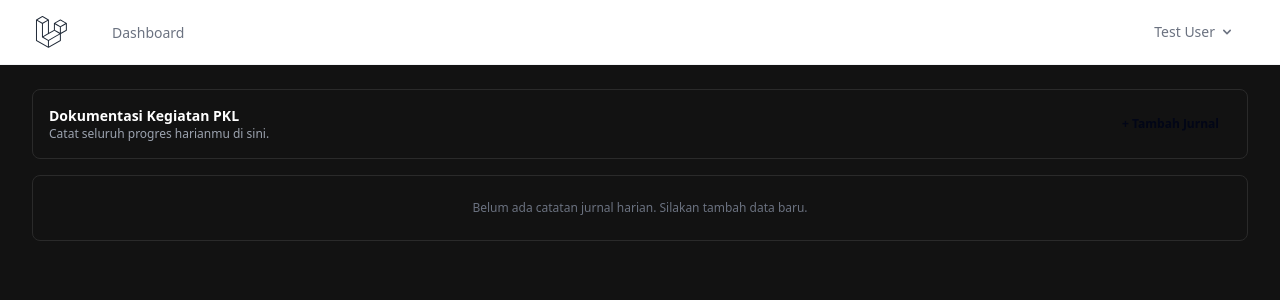
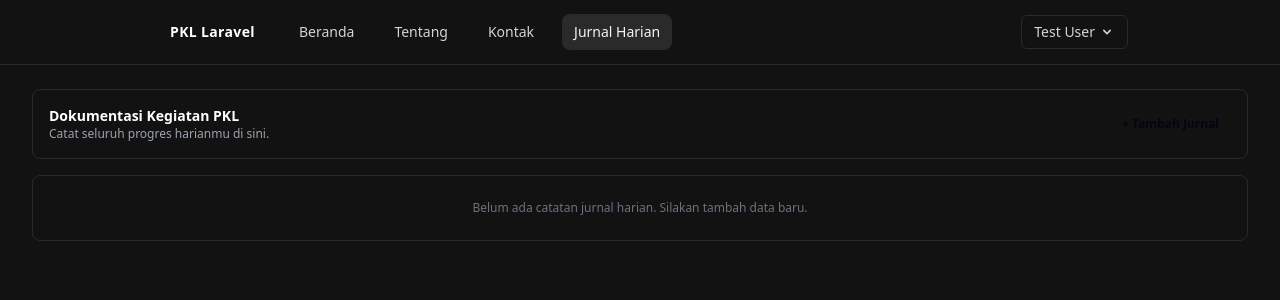
Before and after one commit to rusit591-byte/pkl-laravel-dark, a Laravel app: page /jurnals in a window 1280 px wide. Shown: the top 300 px of the page. Run offline with Laravel 12, Linux system fonts and the light colour scheme; a user stored in the database is signed in; data comes from the database, SQL or seed files in the repository; data that the repository does not hold is empty; some libraries are stand-ins or nearby versions.

Commit message:
fix: Menyesuaikan navigation.blade.php dengan tema dark dan integrasi menu jurnal

```diff
--- a/resources/views/layouts/navigation.blade.php
+++ b/resources/views/layouts/navigation.blade.php
@@ -1,28 +1,41 @@
-<nav x-data="{ open: false }" class="bg-white border-b border-gray-100">
+<nav x-data="{ open: false }" class="bg-darkSurface border-b border-darkBorder sticky top-0 z-40">
     <!-- Primary Navigation Menu -->
-    <div class="max-w-7xl mx-auto px-4 sm:px-6 lg:px-8">
+    <div class="max-w-5xl mx-auto px-6">
         <div class="flex justify-between h-16">
             <div class="flex">
-                <!-- Logo -->
+                <!-- Logo / Brand Website -->
                 <div class="shrink-0 flex items-center">
-                    <a href="{{ route('dashboard') }}">
-                        <x-application-logo class="block h-9 w-auto fill-current text-gray-800" />
+                    <a href="{{ route('home') }}" class="text-sm font-bold text-white tracking-wide flex items-center gap-2">
+                        <span class="w-2.5 h-2.5 rounded-full bg-accentGreen"></span> PKL Laravel
                     </a>
                 </div>
 
-                <!-- Navigation Links -->
-                <div class="hidden space-x-8 sm:-my-px sm:ms-10 sm:flex">
-                    <x-nav-link :href="route('dashboard')" :active="request()->routeIs('dashboard')">
-                        {{ __('Dashboard') }}
-                    </x-nav-link>
+                <!-- Navigation Links (Menu Utama Website & Jurnal) -->
+                <div class="hidden space-x-4 sm:-my-px sm:ms-8 sm:flex sm:items-center">
+                    <a href="{{ route('home') }}" class="px-3 py-2 rounded-lg text-sm font-medium transition {{ request()->routeIs('home') ? 'bg-darkBorder text-accentGreen' : 'text-gray-300 hover:text-white hover:bg-darkBorder/50' }}">
+                        Beranda
+                    </a>
+                    <a href="{{ route('about') }}" class="px-3 py-2 rounded-lg text-sm font-medium transition {{ request()->routeIs('about') ? 'bg-darkBorder text-accentGreen' : 'text-gray-300 hover:text-white hover:bg-darkBorder/50' }}">
+                        Tentang
+                    </a>
+                    <a href="{{ route('contact') }}" class="px-3 py-2 rounded-lg text-sm font-medium transition {{ request()->routeIs('contact') ? 'bg-darkBorder text-accentGreen' : 'text-gray-300 hover:text-white hover:bg-darkBorder/50' }}">
+                        Kontak
+                    </a>
+
+                    @auth
+                        <a href="{{ route('jurnals.index') }}" class="px-3 py-2 rounded-lg text-sm font-medium transition {{ request()->routeIs('jurnals*') ? 'bg-darkBorder text-accentGreen' : 'text-gray-300 hover:text-white hover:bg-darkBorder/50' }}">
+                            Jurnal Harian
+                        </a>
+                    @endauth
                 </div>
             </div>
 
-            <!-- Settings Dropdown -->
+            <!-- Settings Dropdown / Tombol Auth (Kanan Atas) -->
             <div class="hidden sm:flex sm:items-center sm:ms-6">
+                @auth
                     <x-dropdown align="right" width="48">
                         <x-slot name="trigger">
-                        <button class="inline-flex items-center px-3 py-2 border border-transparent text-sm leading-4 font-medium rounded-md text-gray-500 bg-white hover:text-gray-700 focus:outline-none transition ease-in-out duration-150">
+                            <button class="inline-flex items-center px-3 py-2 border border-darkBorder text-sm leading-4 font-medium rounded-md text-gray-300 bg-darkBase hover:text-white focus:outline-none transition ease-in-out duration-150">
                                 <div>{{ Auth::user()->name }}</div>
 
                                 <div class="ms-1">
@@ -34,27 +47,37 @@
                         </x-slot>
 
                         <x-slot name="content">
-                        <x-dropdown-link :href="route('profile.edit')">
+                            <div class="bg-darkSurface border border-darkBorder rounded-md overflow-hidden text-gray-200">
+                                <x-dropdown-link :href="route('profile.edit')" class="hover:bg-darkBorder">
                                     {{ __('Profile') }}
+                                </x-dropdown-link>
+                                <x-dropdown-link :href="route('jurnals.index')" class="hover:bg-darkBorder">
+                                    {{ __('Jurnal Harian') }}
                                 </x-dropdown-link>
 
                                 <!-- Authentication -->
                                 <form method="POST" action="{{ route('logout') }}">
                                     @csrf
-
                                     <x-dropdown-link :href="route('logout')"
-                                    onclick="event.preventDefault();
-                                                this.closest('form').submit();">
+                                            onclick="event.preventDefault(); this.closest('form').submit();" class="hover:bg-darkBorder text-red-400">
                                         {{ __('Log Out') }}
                                     </x-dropdown-link>
                                 </form>
+                            </div>
                         </x-slot>
                     </x-dropdown>
+                @else
+                    <!-- Tombol Login & Register jika belum masuk -->
+                    <div class="flex items-center space-x-3">
+                        <a href="{{ route('login') }}" class="text-xs font-semibold text-gray-300 hover:text-white px-3 py-2 rounded bg-darkBase border border-darkBorder transition">Log in</a>
+                        <a href="{{ route('register') }}" class="text-xs font-semibold text-slate-950 bg-accentGreen hover:bg-green-400 px-3 py-2 rounded transition">Register</a>
+                    </div>
+                @endauth
             </div>
 
-            <!-- Hamburger -->
+            <!-- Hamburger (Menu Mobile) -->
             <div class="-me-2 flex items-center sm:hidden">
-                <button @click="open = ! open" class="inline-flex items-center justify-center p-2 rounded-md text-gray-400 hover:text-gray-500 hover:bg-gray-100 focus:outline-none focus:bg-gray-100 focus:text-gray-500 transition duration-150 ease-in-out">
+                <button @click="open = ! open" class="inline-flex items-center justify-center p-2 rounded-md text-gray-400 hover:text-gray-300 hover:bg-darkBorder focus:outline-none transition duration-150 ease-in-out">
                     <svg class="h-6 w-6" stroke="currentColor" fill="none" viewBox="0 0 24 24">
                         <path :class="{'hidden': open, 'inline-flex': ! open }" class="inline-flex" stroke-linecap="round" stroke-linejoin="round" stroke-width="2" d="M4 6h16M4 12h16M4 18h16" />
                         <path :class="{'hidden': ! open, 'inline-flex': open }" class="hidden" stroke-linecap="round" stroke-linejoin="round" stroke-width="2" d="M6 18L18 6M6 6l12 12" />
@@ -64,37 +87,33 @@
         </div>
     </div>
 
-    <!-- Responsive Navigation Menu -->
-    <div :class="{'block': open, 'hidden': ! open}" class="hidden sm:hidden">
-        <div class="pt-2 pb-3 space-y-1">
-            <x-responsive-nav-link :href="route('dashboard')" :active="request()->routeIs('dashboard')">
-                {{ __('Dashboard') }}
-            </x-responsive-nav-link>
+    <!-- Responsive Navigation Menu (Tampilan HP / Mobile) -->
+    <div :class="{'block': open, 'hidden': ! open}" class="hidden sm:hidden bg-darkSurface border-b border-darkBorder px-4 pt-2 pb-4 space-y-2">
+        <a href="{{ route('home') }}" class="block px-3 py-2 rounded-md text-sm font-medium text-gray-300 hover:bg-darkBorder">Beranda</a>
+        <a href="{{ route('about') }}" class="block px-3 py-2 rounded-md text-sm font-medium text-gray-300 hover:bg-darkBorder">Tentang</a>
+        <a href="{{ route('contact') }}" class="block px-3 py-2 rounded-md text-sm font-medium text-gray-300 hover:bg-darkBorder">Kontak</a>
+
+        @auth
+            <a href="{{ route('jurnals.index') }}" class="block px-3 py-2 rounded-md text-sm font-medium text-accentGreen hover:bg-darkBorder">Jurnal Harian</a>
+
+            <div class="pt-4 pb-1 border-t border-darkBorder">
+                <div class="px-3 mb-2">
+                    <div class="font-medium text-base text-white">{{ Auth::user()->name }}</div>
+                    <div class="font-medium text-sm text-gray-400">{{ Auth::user()->email }}</div>
                 </div>
 
-        <!-- Responsive Settings Options -->
-        <div class="pt-4 pb-1 border-t border-gray-200">
-            <div class="px-4">
-                <div class="font-medium text-base text-gray-800">{{ Auth::user()->name }}</div>
-                <div class="font-medium text-sm text-gray-500">{{ Auth::user()->email }}</div>
-            </div>
+                <a href="{{ route('profile.edit') }}" class="block px-3 py-2 rounded-md text-sm text-gray-300 hover:bg-darkBorder">Profile</a>
 
-            <div class="mt-3 space-y-1">
-                <x-responsive-nav-link :href="route('profile.edit')">
-                    {{ __('Profile') }}
-                </x-responsive-nav-link>
-
-                <!-- Authentication -->
                 <form method="POST" action="{{ route('logout') }}">
                     @csrf
-
-                    <x-responsive-nav-link :href="route('logout')"
-                            onclick="event.preventDefault();
-                                        this.closest('form').submit();">
-                        {{ __('Log Out') }}
-                    </x-responsive-nav-link>
+                    <button type="submit" class="w-full text-left px-3 py-2 rounded-md text-sm text-red-400 hover:bg-darkBorder">Log Out</button>
                 </form>
             </div>
+        @else
+            <div class="pt-3 border-t border-darkBorder flex gap-2">
+                <a href="{{ route('login') }}" class="flex-1 text-center py-2 bg-darkBase border border-darkBorder text-gray-300 rounded text-sm">Log in</a>
+                <a href="{{ route('register') }}" class="flex-1 text-center py-2 bg-accentGreen text-slate-950 font-bold rounded text-sm">Register</a>
             </div>
+        @endauth
     </div>
 </nav>
```
Lines whose indentation alone changed are shown as unchanged.
